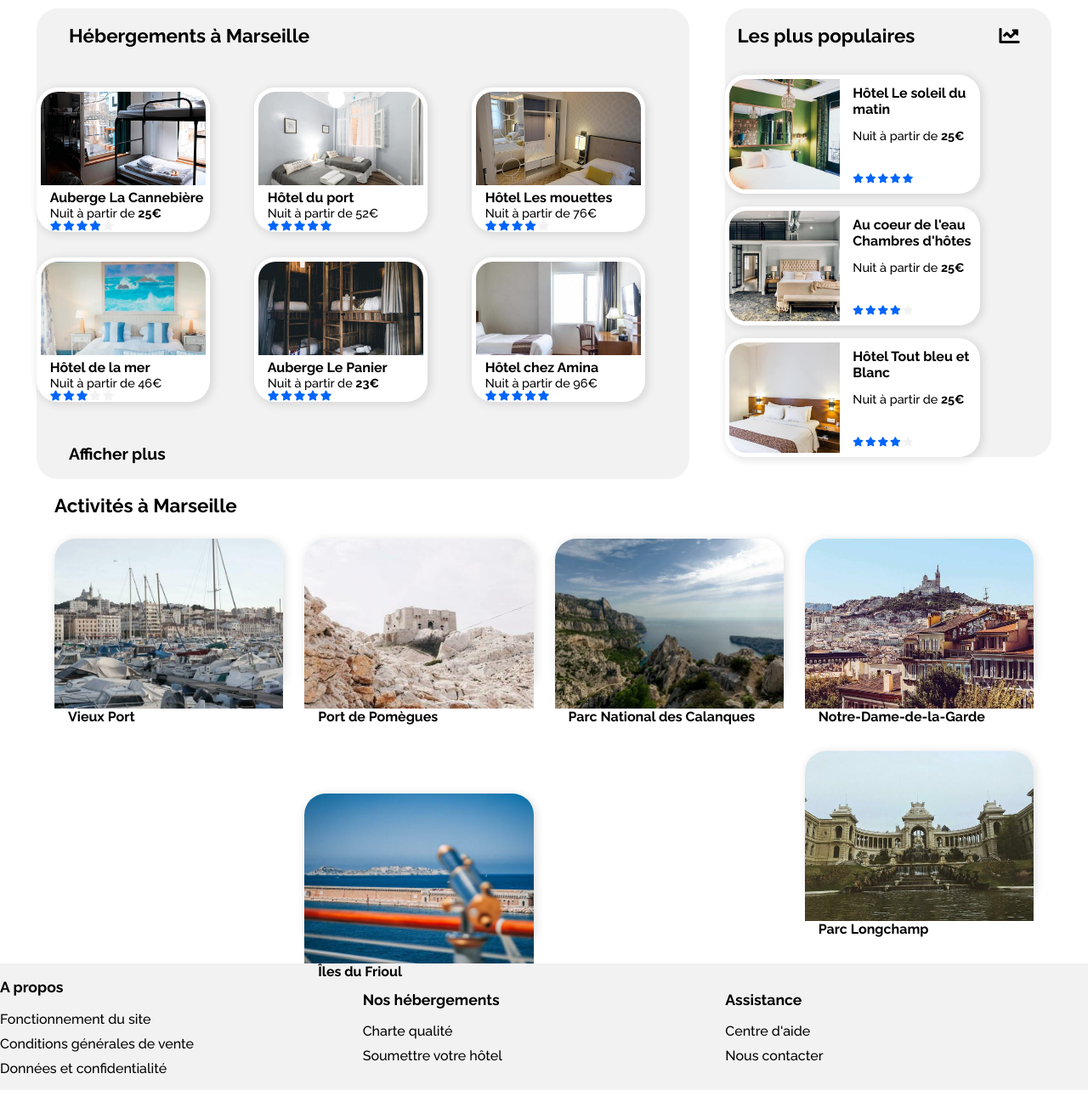
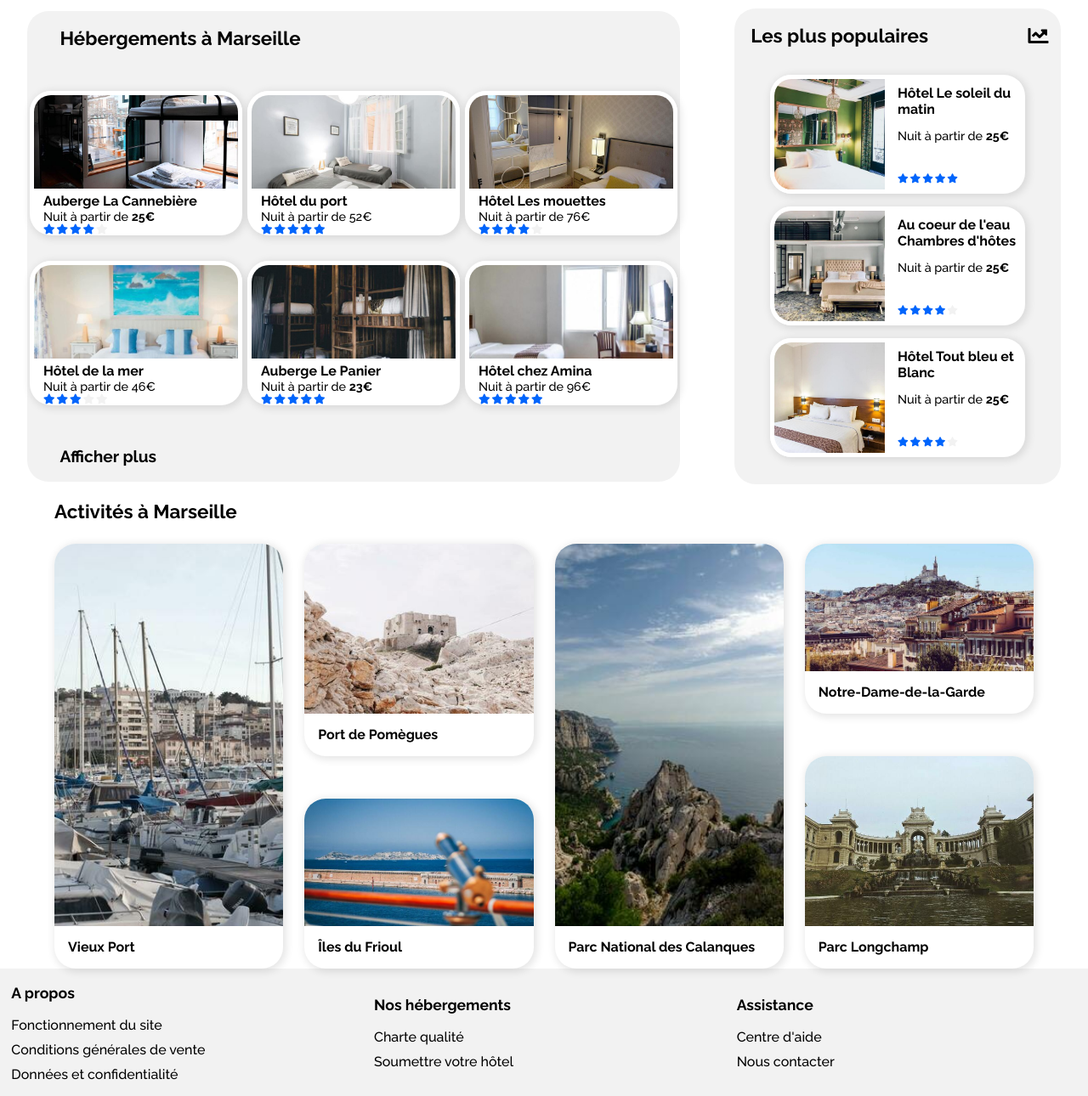
Before and after one commit to CindyJEAN/CindyJean_2_05012021, a plain HTML site: page index.html in a window 1280 px wide. Shown: the part 353-1643 px from the top of the page at 85% size. Drawn offline with Linux system fonts and the light colour scheme.

Commit message:
séance du 2 février

```diff
--- a/style.css
+++ b/style.css
@@ -12,6 +12,12 @@ a#nav_hebergements, a#nav_activites{
 a#nav_hebergements:hover, a#nav_activites:hover {
     border-bottom: 2px solid var(--charte_bleu);
 }
+
+a#nav_inscrire {
+    justify-self: flex-end;
+    padding-right: 1rem;
+}
+
 
 article {
     background: white;
@@ -46,6 +52,12 @@ article p, article h3 {
     margin: 0;
 }
 
+#section_activites article h3 {
+    display:flex;
+    align-items: center;
+    height: 2.5rem;
+}
+
 article p {
     grid-area: texte;
     align-self: flex-start;
@@ -72,6 +84,8 @@ body {
     font-size: 1rem;
     font-weight: 500;
     margin: 0;
+    max-width: 1400px;
+    margin: auto;
 }
 
 button#bouton_rechercher {
@@ -105,9 +119,11 @@ div#recherche {
 
 footer {
     background-color: var(--charte_gris);
-    margin: auto;
+    /* margin: auto; */
     display: flex;
-    flex-direction: column;
+    /* flex-direction: column; */
+    flex-wrap: wrap;
+    /* justify-content: flex-start; */
 }
 
 footer h3 {
@@ -273,7 +289,8 @@ nav a.blue:visited {
 nav img {
     grid-area: logo;
     align-self: center;
-    justify-self: center;
+    justify-self: flex-start;
+    padding-left: 1rem;
 }
 
 
@@ -334,28 +351,25 @@ section#section_activites article {
     width: 100%;
     border: none;
     height: 180px;
-    grid-template-areas:
-        "image"
-        "titre";
+    display: block;
 }
 
 section#section_activites img {
     border: none;
     width: 100%;
-    /* height: 100%; */
     border-radius: 25px 25px 0 0;
 }
 
 section#section_hebergements {
-    display: grid;
-    grid-template-areas:
+/*     display: grid; */
+/*     grid-template-areas:
         "titre"
         "article"
         "article"
         "article"
         "article"
         "article"
-        "article";
+        "article"; */
     row-gap: 15px;
 }
 
@@ -381,7 +395,7 @@ section#section_hebergements img {
 section#section_populaire {
     width: 100%;
     background-color: var(--charte_gris);
-    display: grid;
+    /* display: grid; */
     margin-top: 0;
     row-gap: 15px;
 }
@@ -406,8 +420,11 @@ section#section_populaire img {
 
 section#section_populaire h2 {
     padding-left: 5%;
-    grid-row: 1 / 2;
-    grid-column: 1 / 2;
+    /* grid-row: 1 / 2; */
+    /* grid-column: 1 / 2; */
+    display: flex;
+    justify-content: space-between;
+    width: 85%;
 }
 
 ul {
@@ -490,6 +507,7 @@ ul#liste_filtres {
 @media screen and (min-width: 768px) {
     a#nav_hebergements, a#nav_activites {
         border-bottom: 0;
+        border-top: 2px solid transparent;
     }
 
     a#nav_hebergements:hover, a#nav_activites:hover {
@@ -506,13 +524,15 @@ ul#liste_filtres {
     }
 
     header nav {
-        display: grid;
-        grid: 75px / 400px 1fr 1fr 1fr;
+/*         display: grid; */
+        grid-template-columns: 25rem calc(100% - 47rem) 8rem 8rem 6rem;
         grid-template-areas:
-            "logo hebergements activites inscrire";
+            "logo . hebergements activites inscrire";
         display: grid;
         margin: 0;
         row-gap: 0;
+        width: 100%;
+        grid-template-rows: 75px;
     }
 
     input#lieu {
@@ -525,7 +545,7 @@ ul#liste_filtres {
         flex-direction: row;
         align-items: start;
         margin: auto;
-        justify-content: space-evenly;
+        justify-content: space-between;
     }
 
     main article {
@@ -535,11 +555,18 @@ ul#liste_filtres {
     main section {
         background-color: var(--charte_gris);
         border-radius: 25px;
-        margin: 0;
+/*         margin: 0; */
+              display: flex;
+       flex-wrap: wrap;
     }
 
+        main section article {
+        margin: auto;
+    }
+
+
     nav #logo {
-        justify-self: flex-start;
+        /* justify-self: flex-start; */
     }
 
     nav #nav_inscrire {
@@ -569,12 +596,15 @@ ul#liste_filtres {
     section#section_hebergements article {
         height: 100%;
         width: 250px;
+        margin: auto;
     }
 
     section#section_activites img {
         height: calc(100% - 50px);
     }
-
+    section#section_activites article {
+        height: 100%;
+    }
     section#section_activites article:nth-of-type(1) {
         grid-area: a1;
     }
@@ -599,38 +629,9 @@ ul#liste_filtres {
         grid-area: a6;
     }
 
-    section#section_activites img:nth-of-type(1) {
-        height: 200px;
-    }
-
-    section#section_activites img:nth-of-type(2) {
-        height: 180px;
-    }
-
-    section#section_activites img:nth-of-type(3) {
-        height: 100px;
-    }
-
-    section#section_activites img:nth-of-type(4) {
-        height: 200px;
-    }
-
-    section#section_activites img:nth-of-type(5) {
-        height: 180px;
-    }
-
-    section#section_activites img:nth-of-type(6) {
-        height: 180px;
-    }
-
 
     section#section_activites h2 {
         grid-area: titre;
-    }
-
-    section#section_activites h3 {
-        display: block;
-        height: 50px;
     }
 
     section#section_hebergements {
@@ -640,6 +641,7 @@ ul#liste_filtres {
 
     section#section_populaire {
         width: 40%;
+        padding-bottom: 2rem;
     }
 
 
@@ -650,11 +652,9 @@ ul#liste_filtres {
 
 }
 
-@media screen AND (min-width: 992px) {
+@media screen and (min-width: 992px) {
 
-    main section article {
-        margin: 0;
-    }
+
 
     section#section_activites {
         grid-template-areas:
@@ -671,54 +671,17 @@ ul#liste_filtres {
 
     section#section_hebergements {
        width: 60%;
-       grid-template-areas:
-          "titre titre titre"
-          "h1 h2 h3"
-          "h4 h5 h6"
-          "soustitre soustitre soustitre";
-       /* grid-template-columns: 1fr 1fr 1fr; */
+
     }
 
-    section#section_hebergements h2 {
-        grid-area: titre;
-    }
-
-    section#section_hebergements p.afficher {
-        grid-area: soustitre;
-    }
-
-    section#section_hebergements article:nth-of-type(1) {
-        grid-area: h1;
-    }
-
-    section#section_hebergements article:nth-of-type(2) {
-        grid-area: h2;
-    }
-
-    section#section_hebergements article:nth-of-type(3) {
-        grid-area: h3;
-    }
-
-    section#section_hebergements article:nth-of-type(4) {
-        grid-area: h4;
-    }
-
-    section#section_hebergements article:nth-of-type(5) {
-        grid-area: h5;
-    }
-
-    section#section_hebergements article:nth-of-type(6) {
-        grid-area: h6;
+    section#section_hebergements h2, section#section_hebergements > P {
+        /* grid-area: titre; */
+        width: 100%;
     }
 
 
     section#section_populaire {
         width: 30%;
-    }
-
-
-    section#section_activites img {
-        height: 100px;
     }
 
     section#section_populaire article {
@@ -727,9 +690,11 @@ ul#liste_filtres {
     }
 
     footer {
-        flex-direction: initial;
+        /* flex-direction: initial; */
     }
 
-
+footer section {
+    max-width: 400px;
+}
 
 }
```
